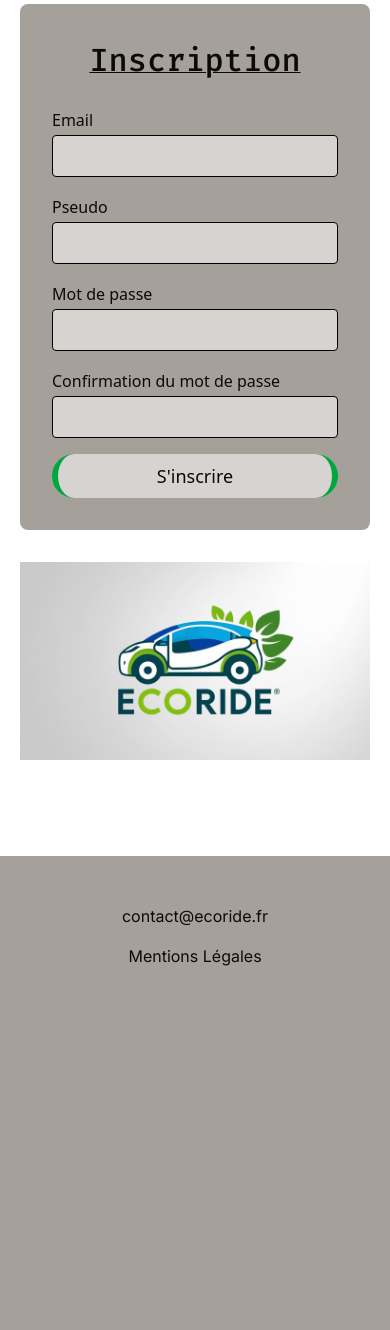
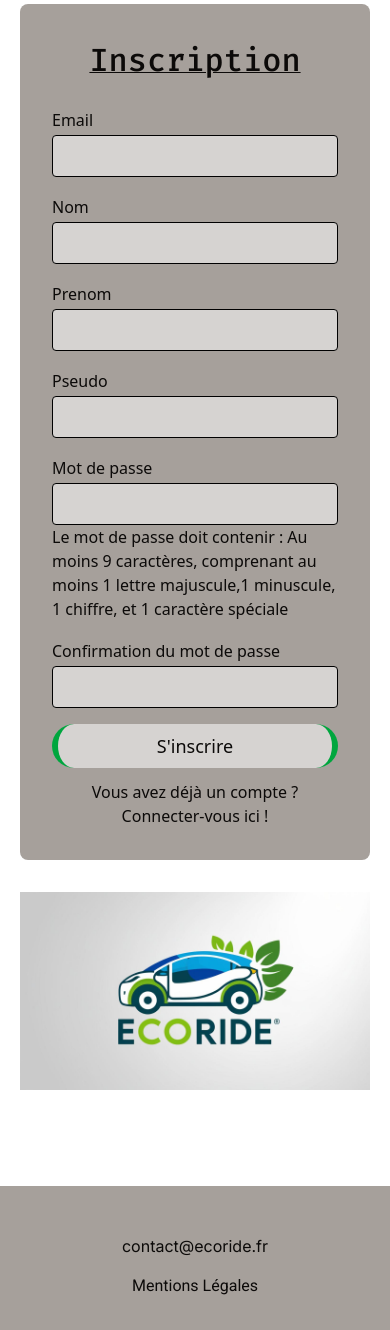
Before and after one commit to AGonzalez8805/EcoRide, a PHP site: page /inscription.php in a window 390 px wide. Shown: the part 132-1462 px from the top of the page. Before the commit the page ends 1098 px from the top, so only its background shows below. Run offline with PHP 8.4, Linux system fonts and the light colour scheme; some libraries are stand-ins or nearby versions.

Commit message:
Ajout de JS sur inscription+Modification responsive index

```diff
--- /dev/null
+++ b/Asset/js/script.js
@@ -0,0 +1,98 @@
+// Implementer le JS de ma page inscription
+
+// Sélection des éléments du formulaire
+const inputNom = document.getElementById("NomInput");
+const inputPrenom = document.getElementById("PrenomInput");
+const inputMail = document.getElementById("EmailInput");
+const inputPseudo = document.getElementById("PseudoInput");
+const inputPassword = document.getElementById("PasswordInput");
+const inputValidationPassword = document.getElementById("ValidatePasswordInput");
+const btnValidation = document.getElementById("inscriptionInput");
+
+// Ecouteurs d'événements pour la validation en temps réel
+inputNom.addEventListener("input", () => validateForm(inputNom));
+inputPrenom.addEventListener("input", () => validateForm(inputPrenom));
+inputMail.addEventListener("input", () => validateForm(inputMail));
+inputPseudo.addEventListener("input", () => validateForm(inputPseudo));
+inputPassword.addEventListener("input", () => validateForm(inputPassword));
+inputValidationPassword.addEventListener("input", () => validateForm(inputValidationPassword));
+
+// Fonction permettant de valider tout le formulaire
+function validateForm() {
+    const nomOk = validateRequired(inputNom);
+    const prenomOk = validateRequired(inputPrenom);
+    const pseudoOk = validateRequired(inputPseudo);
+    const mailOk = validateMail(inputMail);
+    const passwordOk = validatePassword(inputPassword);
+    const passwordConfirmOk = validateConfirmationPassword(inputPassword, inputValidationPassword);
+
+    if (nomOk && prenomOk && mailOk && passwordOk && passwordConfirmOk) {
+        btnValidation.disabled = false;
+    }
+    else {
+        btnValidation.disabled = true;
+    }
+}
+
+// Validation mail
+function validateMail(input) {
+    // Définir mon regex
+    const emailRegex = /^[^\s@]+@[^\s@]+\.[^\s@]+$/;
+    const mailUser = input.value;
+    if (mailUser.match(emailRegex)) {
+        input.classList.add("border-green-600");
+        input.classList.remove("border-red-600");
+        return true;
+    }
+    else {
+        input.classList.remove("border-green-600");
+        input.classList.add("border-red-600");
+        return false;
+    }
+}
+
+
+// Validation mot de passe
+function validatePassword(input) {
+    // Définir mon regex
+    const passwordRegex = /^(?=.*[a-z])(?=.*[A-Z])(?=.*\d)(?=.*[\W_])[A-Za-z\d\W_]{9,}$/;
+    const passwordUser = input.value;
+    if (passwordUser.match(passwordRegex)) {
+        input.classList.add("border-green-600");
+        input.classList.remove("border-red-600");
+        return true;
+    }
+    else {
+        input.classList.remove("border-green-600");
+        input.classList.add("border-red-600");
+        return false;
+    }
+}
+
+// Confirmation mot de passe
+function validateConfirmationPassword(inputPwd, inputConfirmPwd) {
+    if (inputPwd.value == inputConfirmPwd.value) {
+        inputConfirmPwd.classList.add("border-green-600");
+        inputConfirmPwd.classList.remove("border-red-600");
+        return true;
+    }
+    else {
+        inputConfirmPwd.classList.remove("border-green-600");
+        inputConfirmPwd.classList.add("border-red-600");
+        return false;
+    }
+}
+
+
+function validateRequired(input) {
+    if (input.value.trim() != '') {
+        input.classList.add("border-green-600");
+        input.classList.remove("border-red-600");
+        return true;
+    }
+    else {
+        input.classList.remove("border-green-600");
+        input.classList.add("border-red-600");
+        return false;
+    }
+}
--- a/Templates/footer.php
+++ b/Templates/footer.php
@@ -1,12 +1,13 @@
 <footer class="text-stone-950 bg-stone-400 body-font">
     <div class="container px-5 py-8 mx-auto flex items-center md:flex-row flex-col">
         <p class="sm:ml-4 sm:pl-4 sm:py-2 sm:mt-0 mt-4""> contact@ecoride.fr</p>
-        <div class=" inline-flex sm:ml-auto sm:mt-0 mt-4 justify-center sm:justify-start">
-        <p> Mentions Légales</p>
+        <div class=" inline-flex sm:ml-4 md:ml-auto sm:mt-0 mt-4 justify-center sm:justify-start">
+            <a href="/mentions.php"> Mentions Légales</a>
     </div>
     </div>
 </footer>
 
+<script src="/Asset/js/script.js"></script>
 </body>
 
 </html>
--- a/connexion.php
+++ b/connexion.php
@@ -27,14 +27,14 @@
                 </label>
                 <input type="password" id="password" name="password" class="w-full bg-stone-300 focus:bg-stone-200 focus:ring-4 focus:ring-green-700 rounded border outline-none py-1 px-3 leading-8 transition-colors duration-200 ease-in-out">
             </div>
-            <button class="bg-stone-300 rounded-full border-x-6 border-green-700 py-2 px-8 focus:outline-none hover:bg-stone-200 rounded text-lg">
+            <button type="submit" class="bg-stone-300 rounded-full border-x-6 border-green-700 py-2 px-8 focus:outline-none hover:bg-stone-200 rounded text-lg">
                 <font style="vertical-align: inherit;">
                     <font style="vertical-align: inherit;">C'est partie</font>
                 </font>
             </button>
             <button>
                 <font style="text-decoration: underline;">
-                    <a href="/inscription.php"> S'inscrire</a>
+                    <a href="/inscription.php"> Vous n'avez pas de compte ? Inscrivez-vous ici !</a>
                 </font>
             </button>
         </form>
--- a/inscription.php
+++ b/inscription.php
@@ -9,42 +9,64 @@
                 </font>
             </h2>
             <div class="relative mb-4">
-                <label for="email" class="leading-7 text-sm">
+                <label for="EmailInput" class="leading-7 text-sm">
                     <font style="vertical-align: inherit;">
                         <font style="vertical-align: inherit; font-size:1rem; ">Email</font>
                     </font>
                 </label>
-                <input type="email" id="email" name="email" class="w-full bg-stone-300 focus:bg-stone-200 focus:ring-4 focus:ring-green-600 rounded border border-black text-black outline-none py-1 px-3 leading-8 transition-colors duration-200 ease-in-out">
+                <input type="email" id="EmailInput" name="EmailInput" class="w-full bg-stone-300 focus:bg-stone-200 rounded border text-black outline-none py-1 px-3 leading-8 transition-colors duration-200 ease-in-out">
             </div>
             <div class="relative mb-4">
-                <label for="username" class="leading-7 text-sm">
+                <label for="NomInput" class="leading-7 text-sm">
+                    <font style="vertical-align: inherit;">
+                        <font style="vertical-align: inherit; font-size:1rem; ">Nom</font>
+                    </font>
+                </label>
+                <input type="text" id="NomInput" name="NomInput" class="w-full bg-stone-300 focus:bg-stone-200 rounded border text-black outline-none py-1 px-3 leading-8 transition-colors duration-200 ease-in-out">
+            </div>
+            <div class="relative mb-4">
+                <label for="PrenomInput" class="leading-7 text-sm">
+                    <font style="vertical-align: inherit;">
+                        <font style="vertical-align: inherit; font-size:1rem; ">Prenom</font>
+                    </font>
+                </label>
+                <input type="text" id="PrenomInput" name="PrenomInput" class="w-full bg-stone-300 focus:bg-stone-200 rounded border text-black outline-none py-1 px-3 leading-8 transition-colors duration-200 ease-in-out">
+            </div>
+            <div class="relative mb-4">
+                <label for="PseudoInput" class="leading-7 text-sm">
                     <font style="vertical-align: inherit;">
                         <font style="vertical-align: inherit; font-size:1rem; ">Pseudo</font>
                     </font>
                 </label>
-                <input type="text" id="username" name="username" class="w-full bg-stone-300 focus:bg-stone-200 focus:ring-4 focus:ring-green-600 rounded border border-black text-black outline-none py-1 px-3 leading-8 transition-colors duration-200 ease-in-out">
+                <input type="text" id="PseudoInput" name="PseudoInput" class="w-full bg-stone-300 focus:bg-stone-200 rounded border text-black outline-none py-1 px-3 leading-8 transition-colors duration-200 ease-in-out">
             </div>
             <div class="relative mb-4">
-                <label for="password" class="leading-7 text-sm">
+                <label for="PasswordInput" class="leading-7 text-sm">
                     <font style="vertical-align: inherit;">
                         <font style="vertical-align: inherit; font-size:1rem ">Mot de passe</font>
                     </font>
                 </label>
-                <input type="password" id="password" name="password" class="w-full bg-stone-300 focus:bg-stone-200 focus:ring-4 focus:ring-green-600 rounded border border-black text-black outline-none py-1 px-3 leading-8 transition-colors duration-200 ease-in-out">
+                <input type="password" id="PasswordInput" name="PasswordInput" class="w-full bg-stone-300 focus:bg-stone-200 rounded border text-black outline-none py-1 px-3 leading-8 transition-colors duration-200 ease-in-out">
+                <div>
+                    Le mot de passe doit contenir : Au moins 9 caractères, comprenant au moins 1 lettre majuscule,1 minuscule, 1 chiffre, et 1 caractère spéciale
+                </div>
             </div>
             <div class="relative mb-4">
-                <label for="password" class="leading-7 text-sm">
+                <label for="ValidatePasswordInput" class="leading-7 text-sm">
                     <font style="vertical-align: inherit;">
                         <font style="vertical-align: inherit; font-size:1rem ">Confirmation du mot de passe</font>
                     </font>
                 </label>
-                <input type="password" id="password" name="password" class="w-full bg-stone-300 focus:bg-stone-200 focus:ring-4 focus:ring-green-600 rounded border border-black text-black outline-none py-1 px-3 leading-8 transition-colors duration-200 ease-in-out">
+                <input type="password" id="ValidatePasswordInput" name="ValidatePasswordInput" class="w-full bg-stone-300 focus:bg-stone-200 rounded border text-black outline-none py-1 px-3 leading-8 transition-colors duration-200 ease-in-out">
             </div>
-            <button type="submit" class="bg-stone-300 rounded-full border-x-6 border-green-600 py-2 px-8 focus:outline-none hover:bg-stone-200 rounded text-lg">
+            <button type="submit" id="inscriptionInput" class="bg-stone-300 rounded-full border-x-6 border-green-600 py-2 px-8 rounded text-lg">
                 <font style="vertical-align: inherit;">
                     <font style="vertical-align: inherit;">S'inscrire</font>
                 </font>
             </button>
+            <div class="text-center pt-3">
+                <a href="/connexion">Vous avez déjà un compte ? Connecter-vous ici !</a>
+            </div>
         </form>
         <div class="lg:w-3/5 md:w-1/2 md:pr-16 lg:pr-0 pr-0">
             <img src="/Asset/images/LOGO EcoRide  avec une voiture écologie.jpg" alt="logo">
--- /dev/null
+++ b/mentions.php
@@ -0,0 +1,4 @@
+<?php require_once "templates/header.php" ?>
+
+
+<?php require_once "templates/footer.php" ?>
--- /dev/null
+++ b/moncompte.php
@@ -0,0 +1,5 @@
+<?php require_once "templates/header.php" ?>
+
+
+
+<?php require_once "templates/footer.php" ?>
```
Also changed, not shown: index.php (+27 -21 lines), Asset/css/style.css (line endings or trailing spaces), 1 other file.
